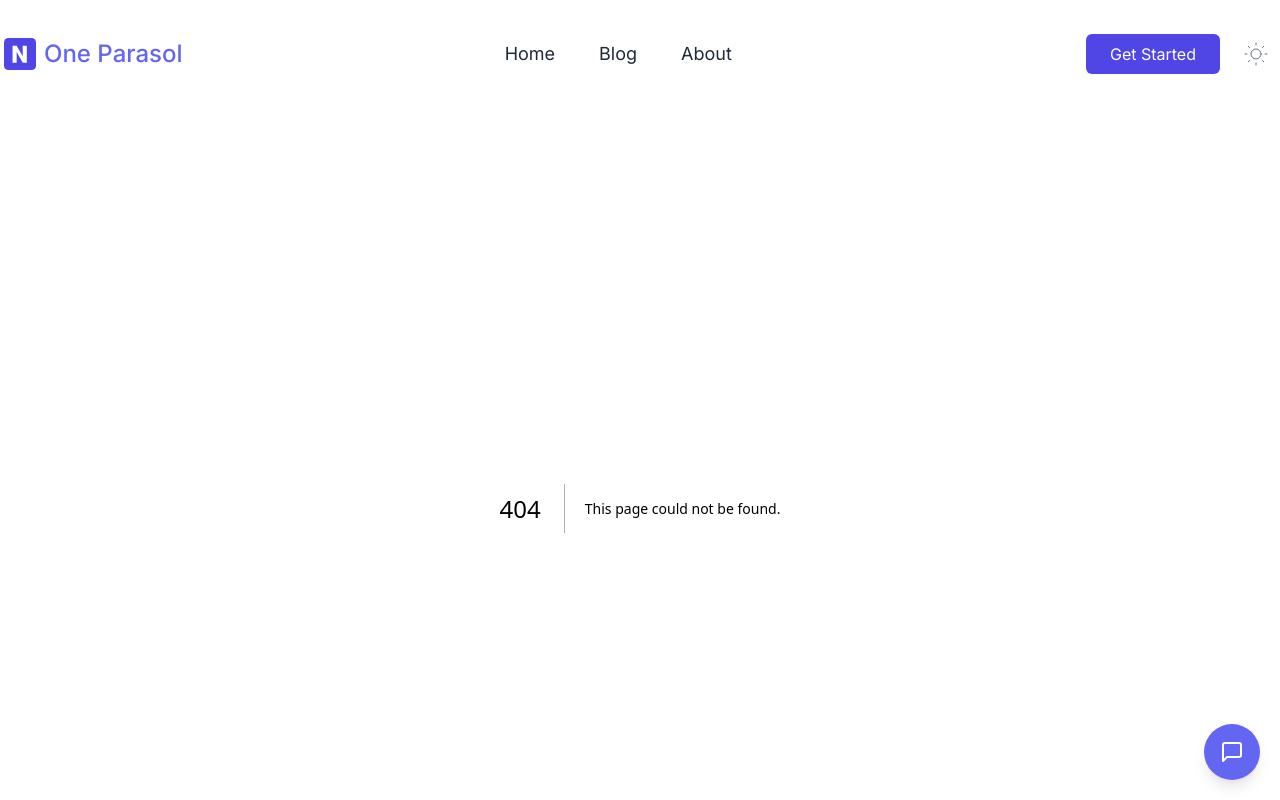
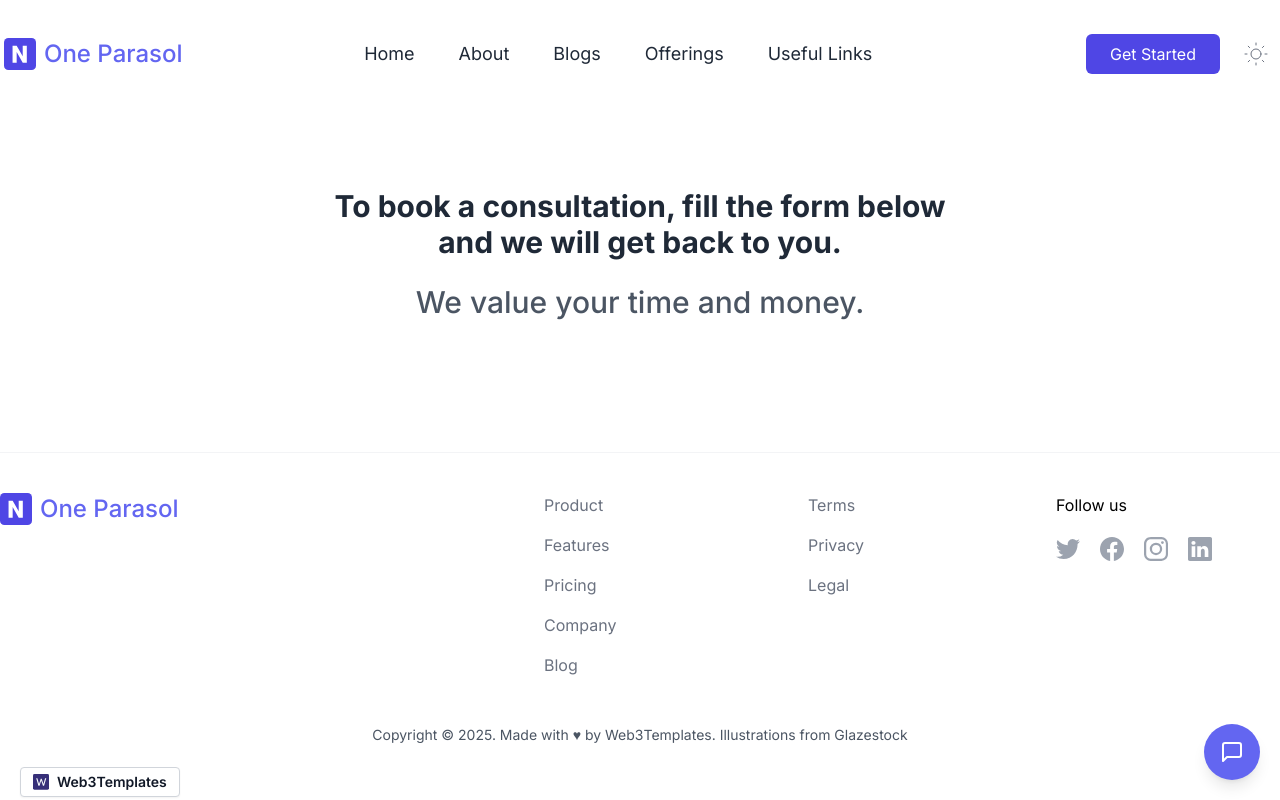
Before and after one commit to caparaskurele/oneparasol, a Next.js app: page /offerings in a window 1280 px wide. Before the commit this address had no page. Shown: the top 800 px of the page. Built offline with nearby package versions, Linux system fonts and the light colour scheme.

Commit message:
12July25changes1

```diff
--- /dev/null
+++ b/src/app/offerings/page.tsx
@@ -0,0 +1,12 @@
+export default function Home() {
+  return (
+    <div className="max-w-2xl mx-auto py-20 px-4 text-center">
+      <h1 className="text-4xl md:text-3xl font-bold mb-6 text-gray-800 dark:text-white">
+        To book a consultation, fill the form below and we will get back to you.
+      </h1>
+      <h2 className="text-2xl md:text-3xl font-medium text-gray-600 dark:text-gray-300">
+        We value your time and money.
+      </h2>
+    </div>
+  );
+}
--- /dev/null
+++ b/src/app/useful links/page.tsx
@@ -0,0 +1,12 @@
+export default function Home() {
+  return (
+    <div className="max-w-2xl mx-auto py-20 px-4 text-center">
+      <h1 className="text-4xl md:text-5xl font-bold mb-6 text-gray-800 dark:text-white">
+        Welcome to One Parasol, Your One Stop for Finance, Law & Taxation Guidance.
+      </h1>
+      <h2 className="text-2xl md:text-3xl font-medium text-gray-600 dark:text-gray-300">
+        Trusted insights, expert services, and real-world strategies—all in one place.
+      </h2>
+    </div>
+  );
+}
--- a/src/components/Navbar.tsx
+++ b/src/components/Navbar.tsx
@@ -90,18 +90,34 @@ export const Navbar = () => {
             </li>
              <li className="mr-3 nav__item">
               <Link
-                href="/blogs"
+                href="/about"
                 className="inline-block px-4 py-2 text-lg font-normal text-gray-800 no-underline rounded-md dark:text-gray-200 hover:text-indigo-500 focus:text-indigo-500 focus:bg-indigo-100 focus:outline-none dark:focus:bg-gray-800"
               >
-                Blog
+                About
               </Link>
             </li>
              <li className="mr-3 nav__item">
               <Link
-                href="/about"
+                href="/blogs"
                 className="inline-block px-4 py-2 text-lg font-normal text-gray-800 no-underline rounded-md dark:text-gray-200 hover:text-indigo-500 focus:text-indigo-500 focus:bg-indigo-100 focus:outline-none dark:focus:bg-gray-800"
               >
-                About
+                Blogs
+              </Link>
+            </li>
+             <li className="mr-3 nav__item">
+              <Link
+                href="/offerings"
+                className="inline-block px-4 py-2 text-lg font-normal text-gray-800 no-underline rounded-md dark:text-gray-200 hover:text-indigo-500 focus:text-indigo-500 focus:bg-indigo-100 focus:outline-none dark:focus:bg-gray-800"
+              >
+                Offerings
+              </Link>
+            </li>
+             <li className="mr-3 nav__item">
+              <Link
+                href="/useful links"
+                className="inline-block px-4 py-2 text-lg font-normal text-gray-800 no-underline rounded-md dark:text-gray-200 hover:text-indigo-500 focus:text-indigo-500 focus:bg-indigo-100 focus:outline-none dark:focus:bg-gray-800"
+              >
+                Useful Links
               </Link>
             </li>
           </ul>
```
Also changed, not shown: src/app/about.tsx (added), src/app/blog-list.tsx (added), src/app/home.tsx (added).
